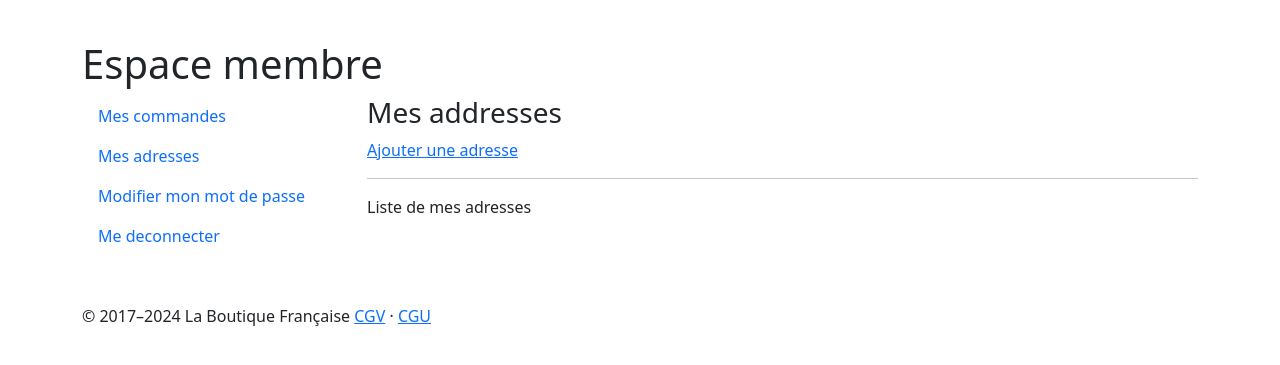
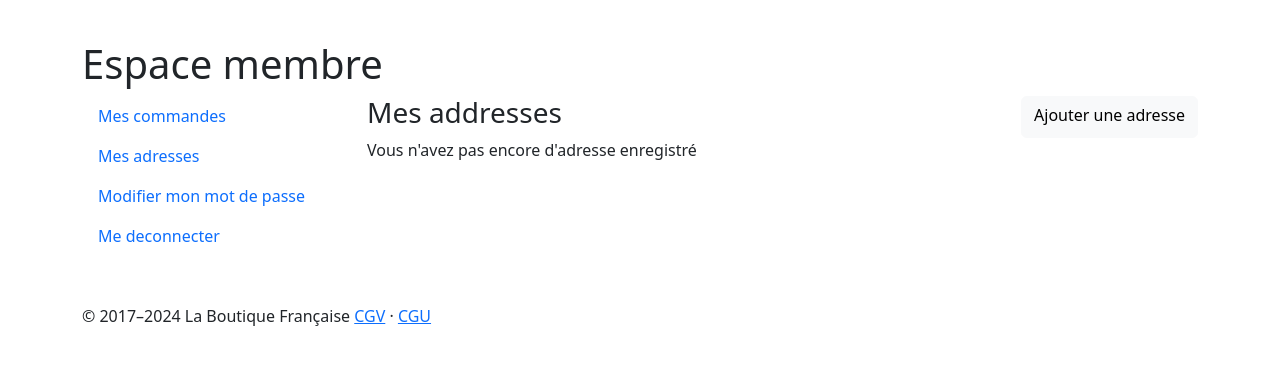
Before and after one commit to TODOROVIon/VP_real, a Symfony app: template templates/account/addresses.html.twig in a window 1280 px wide. Shown: the part 56-421 px from the top of the page. Run offline with Twig, Linux system fonts and the light colour scheme; the template is opened without the code that fills it, so the values that code supplies are empty; some libraries are stand-ins or nearby versions.

Commit message:
ajoute de functions pour modifier et supprimer d'adresse

```diff
--- a/templates/account/addresses.html.twig
+++ b/templates/account/addresses.html.twig
@@ -13,10 +13,31 @@
                 {% include 'account/_menu.html.twig' %}
             </div>
             <div class="col-md-9">
-                <h3>Mes addresses</h3>
-                <a href="{{ path('app_account_address_form') }}">Ajouter une adresse</a>
-                <hr>
-                Liste de mes adresses
+                <div class="d-flex justify-content-between">
+                    <h3>Mes addresses</h3>
+                    <a href="{{ path('app_account_address_form') }}" class="btn btn-light">Ajouter une adresse</a>
+                </div>
+                {# <hr> #}
+                {# {{ dump(app.user.addresses)}} #}
+                {% if app.user.addresses|length == 0 %}
+                    <p>Vous n'avez pas encore d'adresse enregistré</p>
+                {% else %}
+                    <div class="row">
+                    {% for address in app.user.addresses %}
+                        <div class="col-md-4 mt-2">
+                            {# {{ dump(address) }} #}
+                            <div class="bg-light p-2 text-center">
+                                <strong>{{ address.firstname }} {{ address.lastname }}</strong><br/>
+                                {{ address.address }}<br/>
+                                {{ address.postal }} {{ address.city }}<br/>
+                                {{ address.country }}<br/>
+                                <a href="{{ path('app_account_address_form',{ id : address.id } ) }}" class="small text-secondary">Editer</a>
+                                <a href="{{ path('app_account_address_delete',{ id : address.id } ) }}" class="small text-secondary">Supprimer</a>
+                            </div>
+                        </div>
+                    {% endfor %}
+                </div>
+                {% endif %}
             </div>
         </div>
     </div>
```
Also changed, not shown: src/Controller/AccountController.php (+31 -4 lines).
